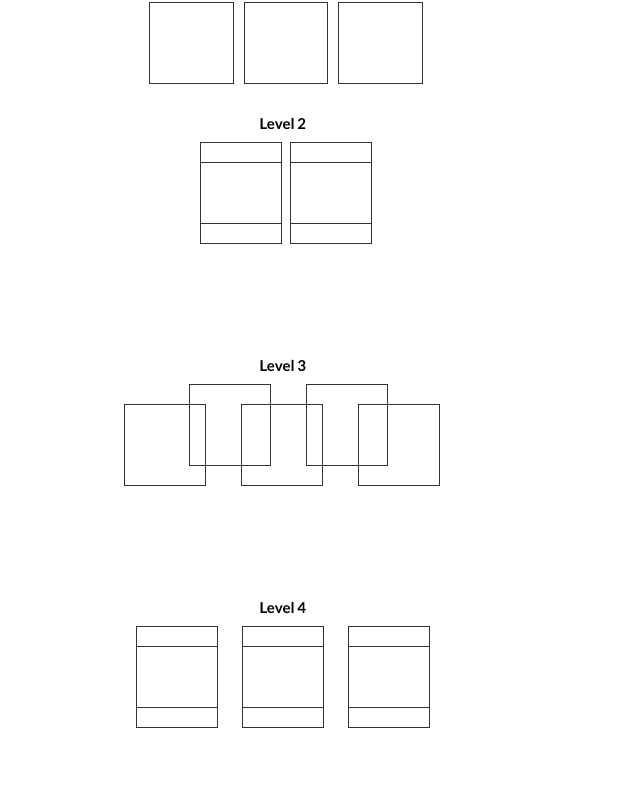
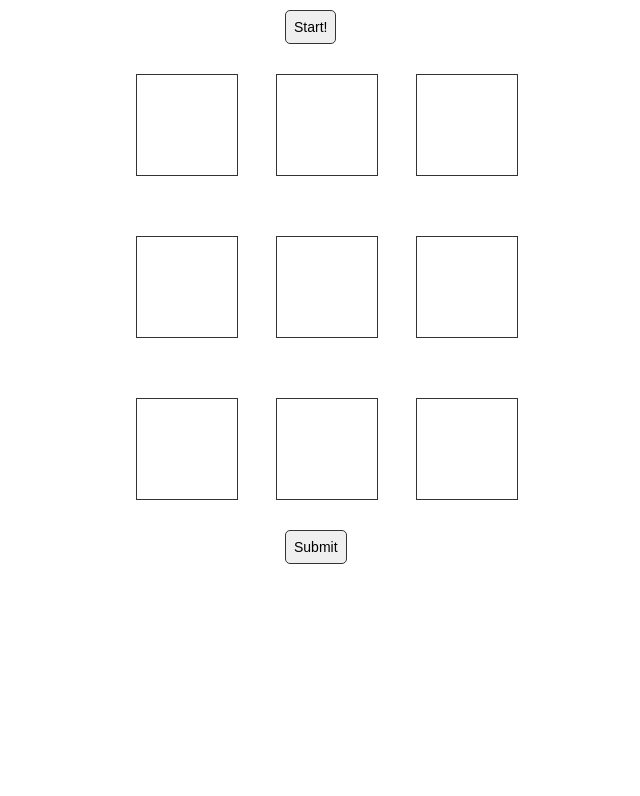
Before and after one commit to ewa1do/box-game, a website: page index.html in a window 1280 px wide. Shown: the part 66-862 px from the top of the page, without its empty margins (291-931 px from the left). After the commit the page ends 800 px from the top, so only its background shows below. Drawn offline with Linux system fonts and the light colour scheme.

Commit message:
adding the 3x3 grid

```diff
--- a/css/styles.css
+++ b/css/styles.css
@@ -12,75 +12,38 @@ html {
 
 body {
     font-family: 'Lato', sans-serif;
-
 }
 
-h2 {
-    margin: 2rem 0 0 43%;
+h1 {
+    margin: 2rem 0 0 42%;
+    font-size: 3rem;
+    font-weight: 400;
 }
 
-.three-boxes {
-    display: flex;
-    margin-top: 2rem;
-    margin-left: 34%;
+.start, .submit {
+    margin: 2rem 0 2rem 45%;
+    padding: .8rem;
+    cursor: pointer;
+    border: 1px solid #333;
+    border-radius: 5px;
+    font-size: 1.4rem;
+    transition: all .3s ease;
 }
 
-.four-boxes {
-    display: grid;
-    grid-template-rows: repeat(2, 10%);
-    grid-template-columns: repeat(2, 10%);
-    margin-left: 38%;
-    column-gap: 1rem;
+.start:hover, .submit:hover {
+    background: rgba(28, 22, 22, 0.776);
+    color: #ccc;
 }
 
-.five-boxes {
+.box-container {
     display: grid;
-    grid-template-rows: repeat(2, 10%);
-    grid-template-columns: repeat(3, 10%);
-    margin-left: 32%;
-    column-gap: 3rem;
-}
-
-.five-boxes div:first-child,
-.five-boxes div:nth-child(2) {
-    margin-lefT: 7rem;
-}
-
-.five-boxes div:nth-child(3) {
-    border-color: transparent;
-}
-
-.six-boxes {
-    display: grid;
-    grid-template-rows: repeat(2, 10%);
-    grid-template-columns: repeat(3, 10%);
-    column-gap: 2rem;
+    grid-template-columns: repeat(3, 10rem);
+    gap: 4rem;
     margin-left: 33%;
 }
 
-.seven-boxes {
-    display: grid;
-    grid-template-rows: repeat(5, 10%);
-    grid-template-columns: repeat(3, 10%);
-    column-gap: 2rem;
-    margin-left: 33%;
-    height: 60rem;
-}
-
-.seven-boxes div:nth-child(1),
-.seven-boxes div:nth-child(3),
-.seven-boxes div:nth-child(5),
-.seven-boxes div:nth-child(7),
-.seven-boxes div:nth-child(9),
-.seven-boxes div:nth-child(11),
-.seven-boxes div:nth-child(13),
-.seven-boxes div:nth-child(15) {
-    border-color: transparent;
-}
-
-
 .box {
-    padding: 4rem;
+    padding: 5rem;
     border: 1px solid #333;
     width: 10%;
     margin: 1rem .5rem;
--- a/index.html
+++ b/index.html
@@ -15,49 +15,10 @@
     <title>Box-Game</title>
 </head>
 <body>
-    <h2>Level 1</h2>
-    <div class="three-boxes">
-        <div class="box"></div>
-        <div class="box"></div>
-        <div class="box"></div>
-    </div>
-
-    <h2>Level 2</h2>
-    <div class="four-boxes">
-        <div class="box"></div>
-        <div class="box"></div>
-        <div class="box"></div>
-        <div class="box"></div>
-    </div>
-
-    <h2>Level 3</h2>
-    <div class="five-boxes">
-        <div class="box"></div>
-        <div class="box"></div>
-        <div class="box"></div>
-        <div class="box"></div>
-        <div class="box"></div>
-        <div class="box"></div>
-    </div>
-
-    <h2>Level 4</h2>
-    <div class="six-boxes">
-        <div class="box"></div>
-        <div class="box"></div>
-        <div class="box"></div>
-        <div class="box"></div>
-        <div class="box"></div>
-        <div class="box"></div>
-    </div>
-
-    <h2>Level 5</h2>
-    <div class="seven-boxes">
-        <div class="box"></div>
-        <div class="box"></div>
-        <div class="box"></div>
-        <div class="box"></div>
-        <div class="box"></div>
-        <div class="box"></div>
+    <main>
+        <h1>Box-Game</h1>
+        <button class="start">Start!</button>
+        <div class="box-container">
             <div class="box"></div>
             <div class="box"></div>
             <div class="box"></div>
@@ -68,5 +29,9 @@
             <div class="box"></div>
             <div class="box"></div>
         </div>
+        <button class="submit">Submit</button>
+    </main>
+
+    <script src="js/index.js"></script>
 </body>
 </html>
```
Lines whose indentation alone changed are shown as unchanged.
